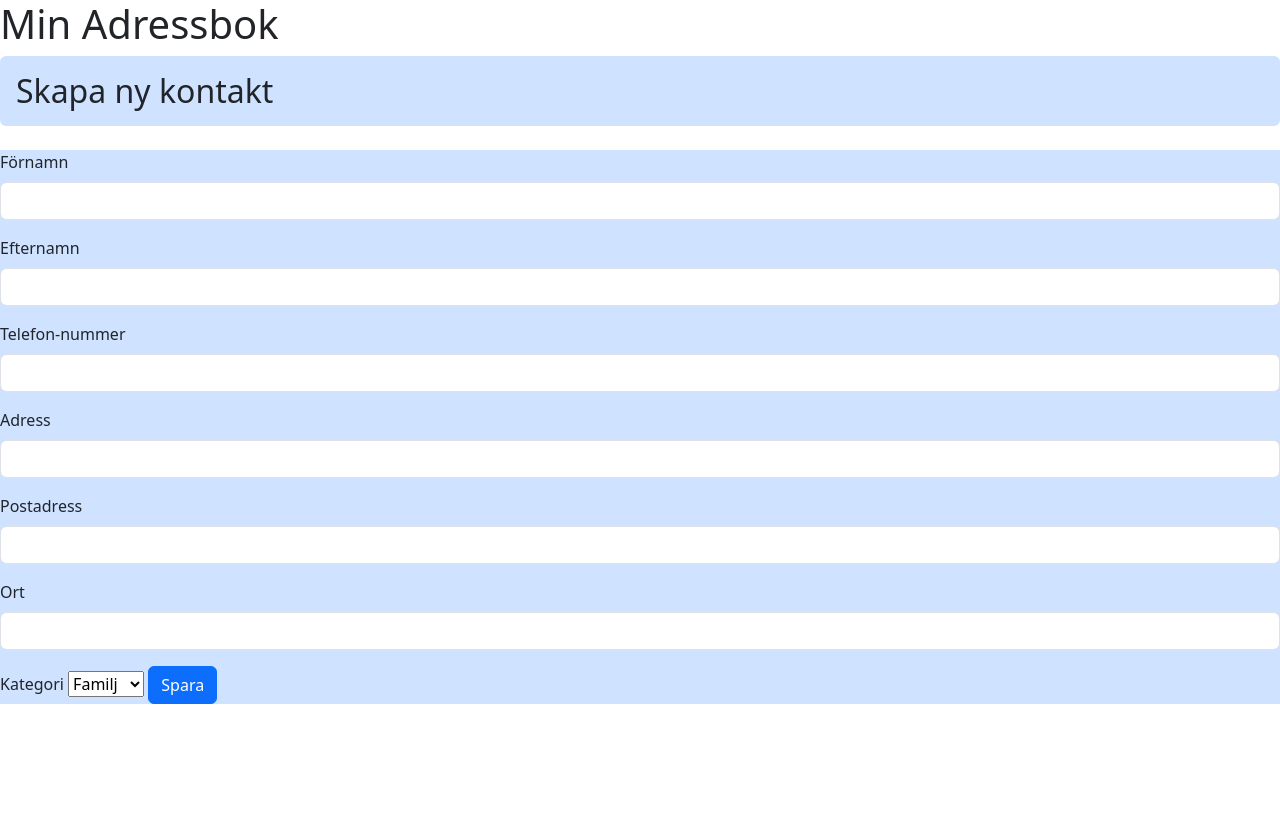
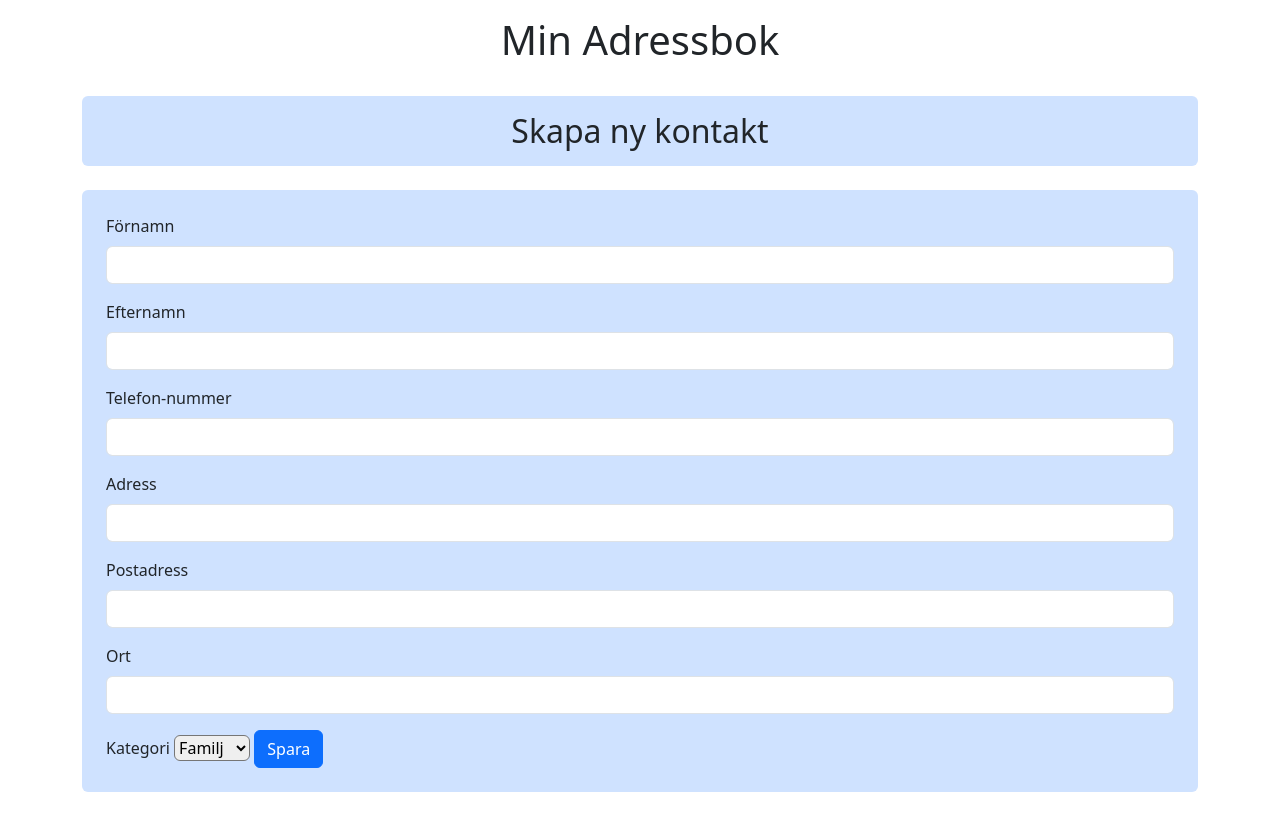
Before and after one commit to Ziggybush/gik339-grupp10-projekt, a website: page public/index.html in a window 1280 px wide. Drawn offline with nearby package versions, Linux system fonts and the light colour scheme; no server answers.

Commit message:
lagt till i html

```diff
--- a/public/index.html
+++ b/public/index.html
@@ -12,17 +12,17 @@
     />
     <title>Min adressbok</title>
   </head>
-  <body>
-    <header>
+  <body class="container-md">
+    <header class="d-flex justify-content-center my-3">
       <h1>Min Adressbok</h1>
     </header>
-    <main>
-      <div class="p-3 mb-4 rounded bg-primary-subtle">
-        <h2 class="mb-0">Skapa ny kontakt</h2>
+    <main class="my-4">
+      <div class= "p-3 mb-4 rounded bg-primary-subtle">
+        <h2 class="mb-0 d-flex justify-content-center">Skapa ny kontakt</h2>
       </div>
-      <form id="newContactForm" class="bg-primary-subtle">
-        <div class="mb-3">
-          <label for="firstName" class="form-label">Förnamn</label>
+      <form id="newContactForm" class="bg-primary-subtle my-4 p-4 rounded">
+        <div class="mb-3 ">
+          <label for="firstName" class="form-label ">Förnamn</label>
           <input type="text" class="form-control" id="firstName" />
         </div>
         <div class="mb-3">
@@ -46,7 +46,7 @@
           <input type="text" class="form-control" id="city" />
         </div>
         <label for="category">Kategori</label>
-        <select name="category" id="category">
+        <select class="rounded " name="category" id="category">
           <option value="family">Familj</option>
           <option value="friends">Vänner</option>
           <option value="work">Arbete</option>
```
